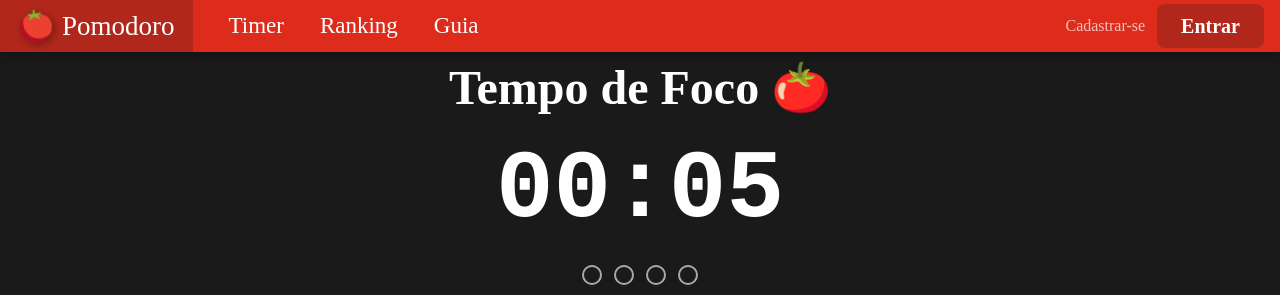
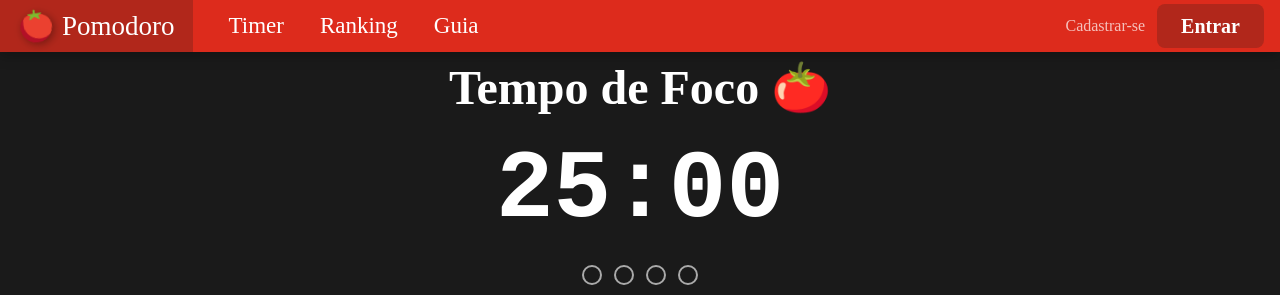
Before and after one commit to guimba0/Pomodoro-StudentsAcademy, a React (Vite) app in the folder frontend/: page /pomodoro in a window 1280 px wide. Shown: the top 295 px of the page. Built offline with nearby package versions, Linux system fonts and the light colour scheme; no server answers; a web font is replaced by a local one.

Commit message:
fix: volta timer para 25 minutos

```diff
--- a/frontend/src/pages/Pomodoro.jsx
+++ b/frontend/src/pages/Pomodoro.jsx
@@ -1,8 +1,8 @@
 import React, { useState, useEffect } from 'react';
 
 export default function Pomodoro() {
-  const [minutos, setMinutos] = useState(0);
-  const [segundos, setSegundos] = useState(5);
+  const [minutos, setMinutos] = useState(25);
+  const [segundos, setSegundos] = useState(0);
   const [ativo, setAtivo] = useState(false);
   const [ciclosCompletos, setCiclosCompletos] = useState(0);
   const TOTAL_CICLOS = 4;
```
